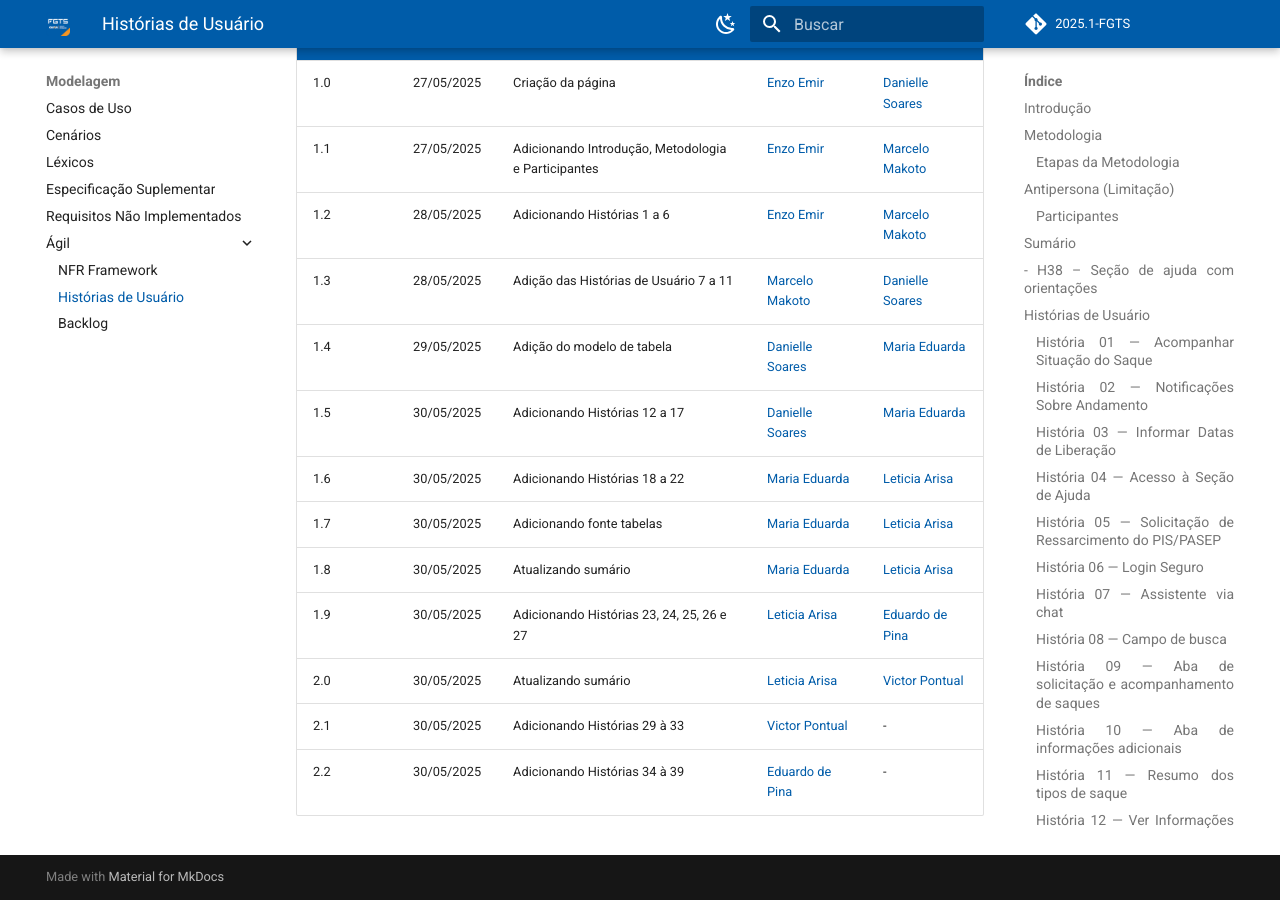
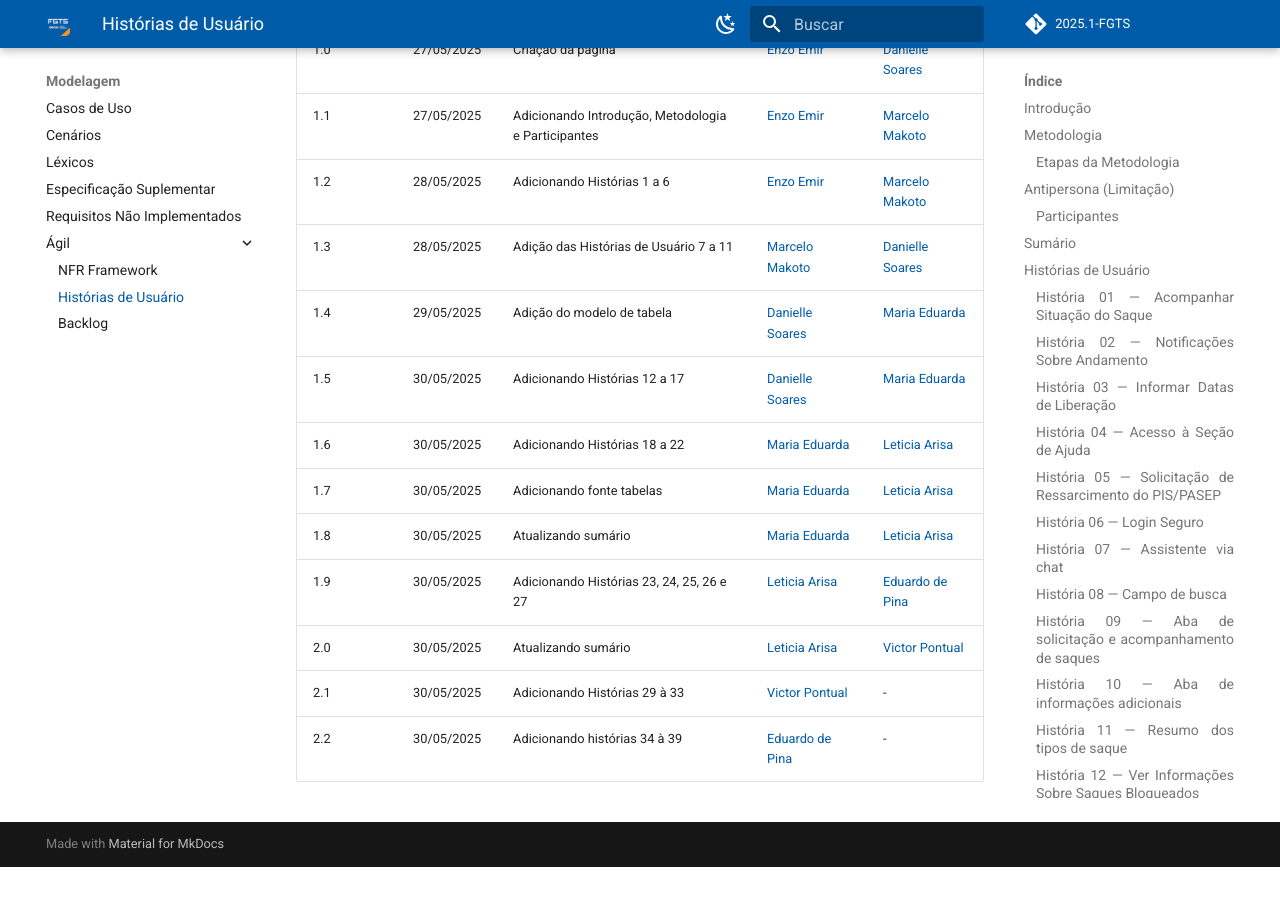
Before and after one commit to eduardodpms/REQ-FGTS, an MkDocs documentation site: the page built from docs/Modelagem-Agil/HistoriasDeUsuario.md, in a window 1280 px wide and 900 px high, scrolled down 31364 px. Built offline with MkDocs 1.6.1 and Material for MkDocs 9.7.7, drawn with Linux system fonts in a browser that asks for light colours; comment, search, counter and statistics services are not loaded; after the commit the page ends 32231 px from its top, so only the background shows below that.

Commit message:
fix: correção no sumário

```diff
--- a/docs/Modelagem-Agil/HistoriasDeUsuario.md
+++ b/docs/Modelagem-Agil/HistoriasDeUsuario.md
@@ -248,7 +248,7 @@ Para cada história, foram definidos critérios claros e objetivos que garantem
 **Requisito RF18 (IS16)**
 
 - [H38 – Seção de ajuda com orientações](#h38)
--
+
 **Requisito RF29 (ST07)**
 
 - [H39 – Guia interativo para orientação](#h39)
@@ -1978,4 +1978,4 @@ A tabela [2](#tabela-modelo) será utilizada como modelo para a elaboração das
 | 1.9    | 30/05/2025 | Adicionando Histórias 23, 24, 25, 26 e 27 | [Leticia Arisa](https://github.com/Leticia-Arisa-K-Higa) | [Eduardo de Pina](https://github.com/eduardodpms) |
 | 2.0    | 30/05/2025 | Atualizando sumário | [Leticia Arisa](https://github.com/Leticia-Arisa-K-Higa)  | [Victor Pontual](https://github.com/VictorPontual) |
 | 2.1    | 30/05/2025 | Adicionando Histórias 29 à 33 | [Victor Pontual](https://github.com/VictorPontual)  | - |
-| 2.2    | 30/05/2025 | Adicionando Histórias 34 à 39 | [Eduardo de Pina](https://github.com/eduardodpms) | - |
+| 2.2    | 30/05/2025 | Adicionando histórias 34 à 39 | [Eduardo de Pina](https://github.com/eduardodpms) | - |
```
